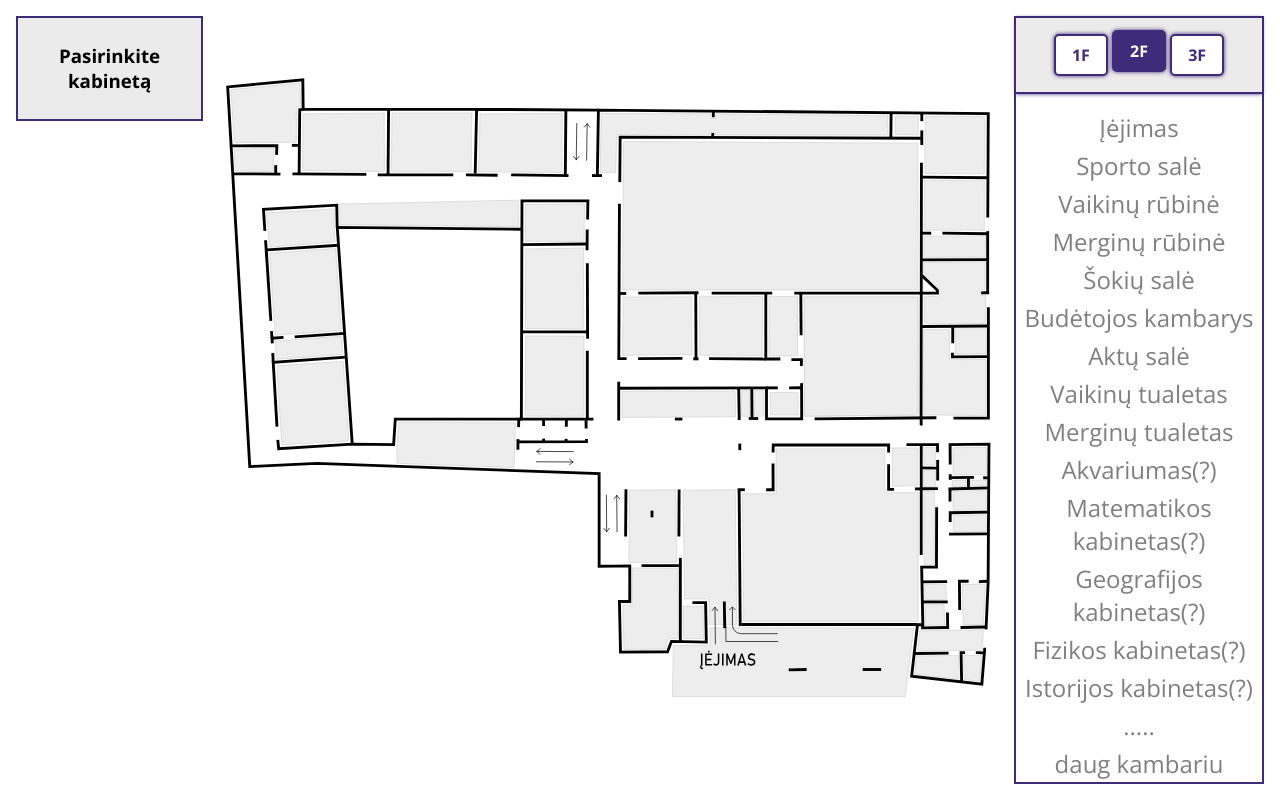
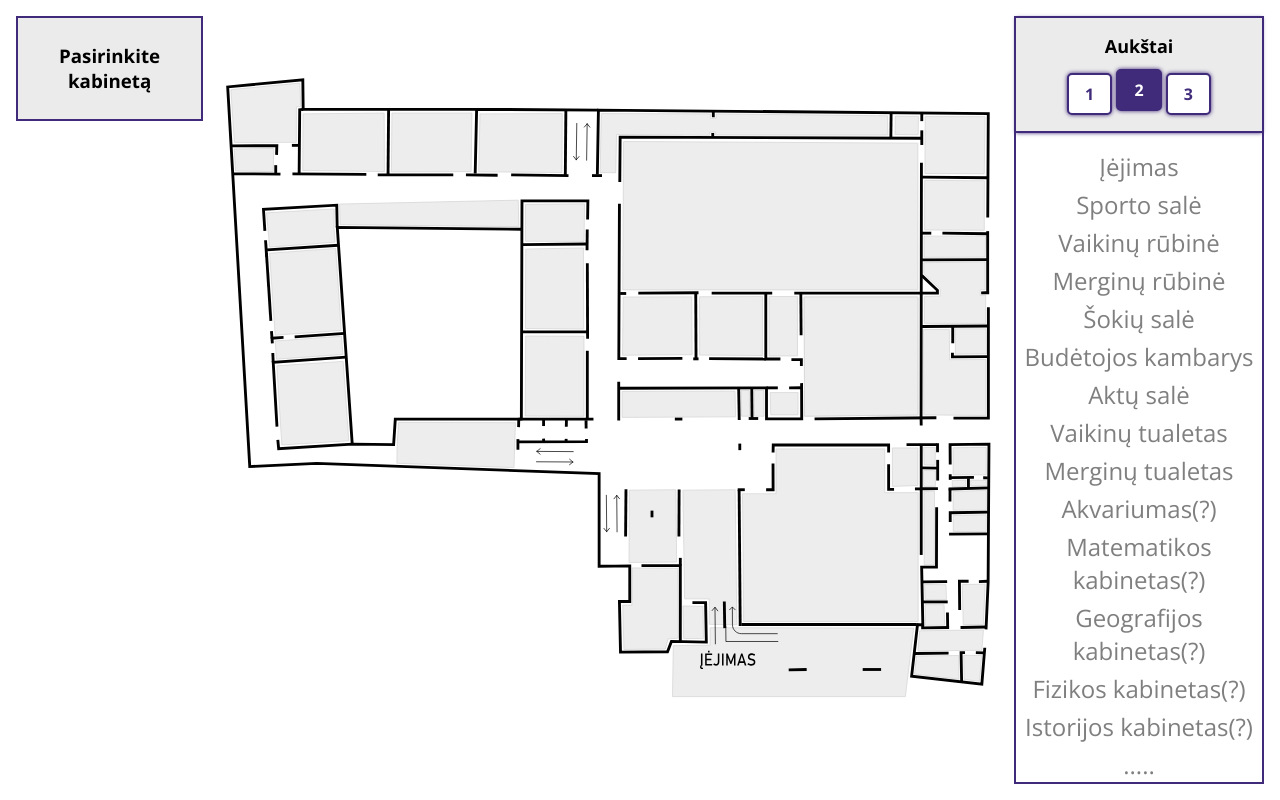
Before and after one commit to Jopce/interactive-VVDG-map, a plain HTML site: page index.html in a window 1280 px wide. Drawn offline with nearby package versions, Linux system fonts and the light colour scheme.

Commit message:
Floors tab changes

```diff
--- a/index.html
+++ b/index.html
@@ -837,9 +837,10 @@
             </div>
             <div id="sidebar">
                 <div id="changefloor">
-                    <button id="floor1button"><b>1F</b></button>
-                    <button id="floor2button"><b>2F</b></button>
-                    <button id="floor3button"><b>3F</b></button>
+                    <div>Aukštai</div>
+                    <button id="floor1button"><b>1</b></button>
+                    <button id="floor2button"><b>2</b></button>
+                    <button id="floor3button"><b>3</b></button>
                 </div>
                 <div id="rooms">
                     <div id="floor1rooms">
--- a/styles/style.scss
+++ b/styles/style.scss
@@ -78,7 +78,7 @@ body {
                 margin: auto auto auto auto;
 
                 @media only screen and (max-width: 1024px) {
-                    width: 50%;
+                    width: 40%;
                     height: auto;
                     text-align: center;
                 }
@@ -201,6 +201,12 @@ body {
                     background-color: rgb(115, 89, 187);
                 }
             }
+
+            div {
+                margin-bottom: 15px;
+                font-weight: bold;
+                font-size: 18px;
+            }
         }
 
         #rooms {
```
Also changed, not shown: styles/style.css, 1 other file.
